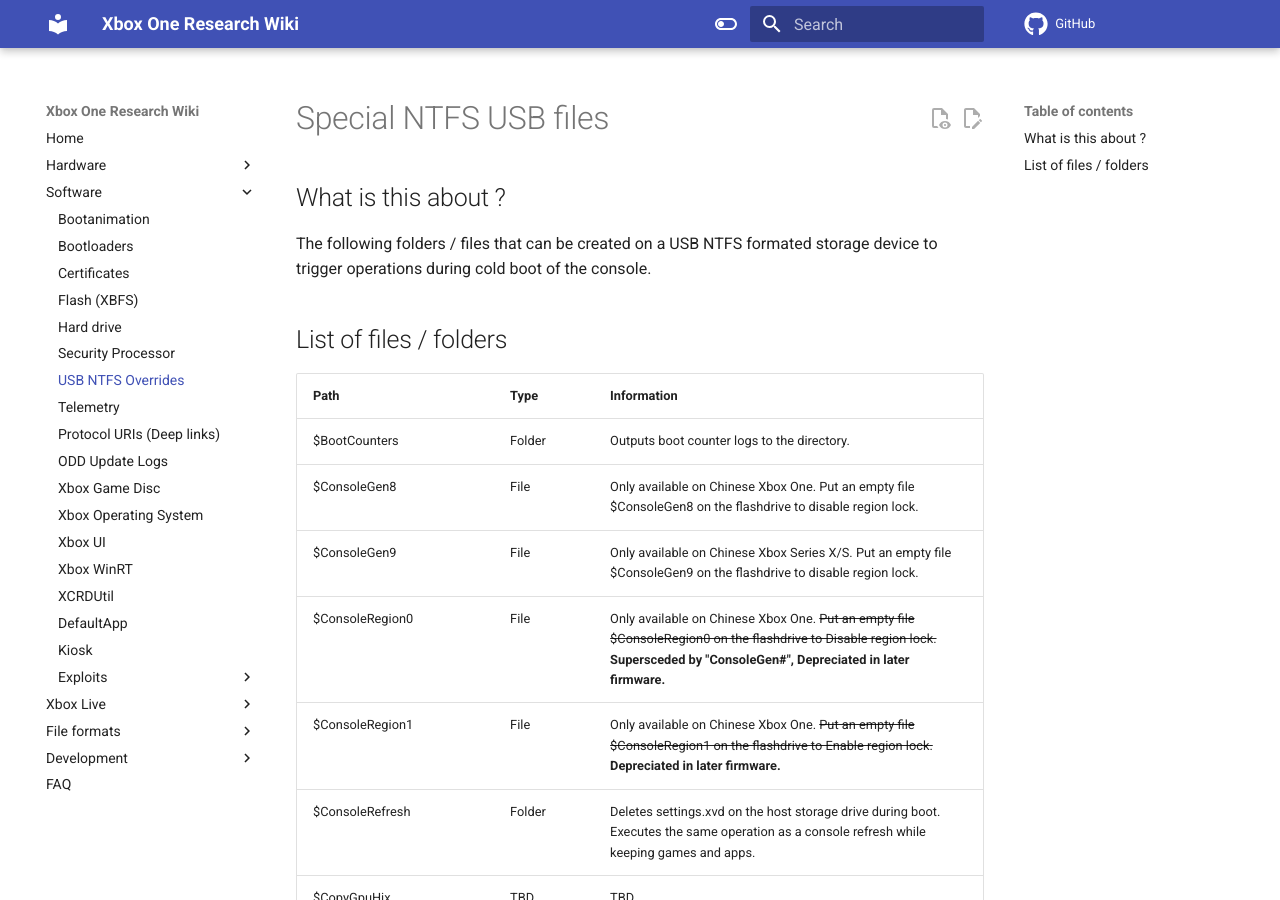
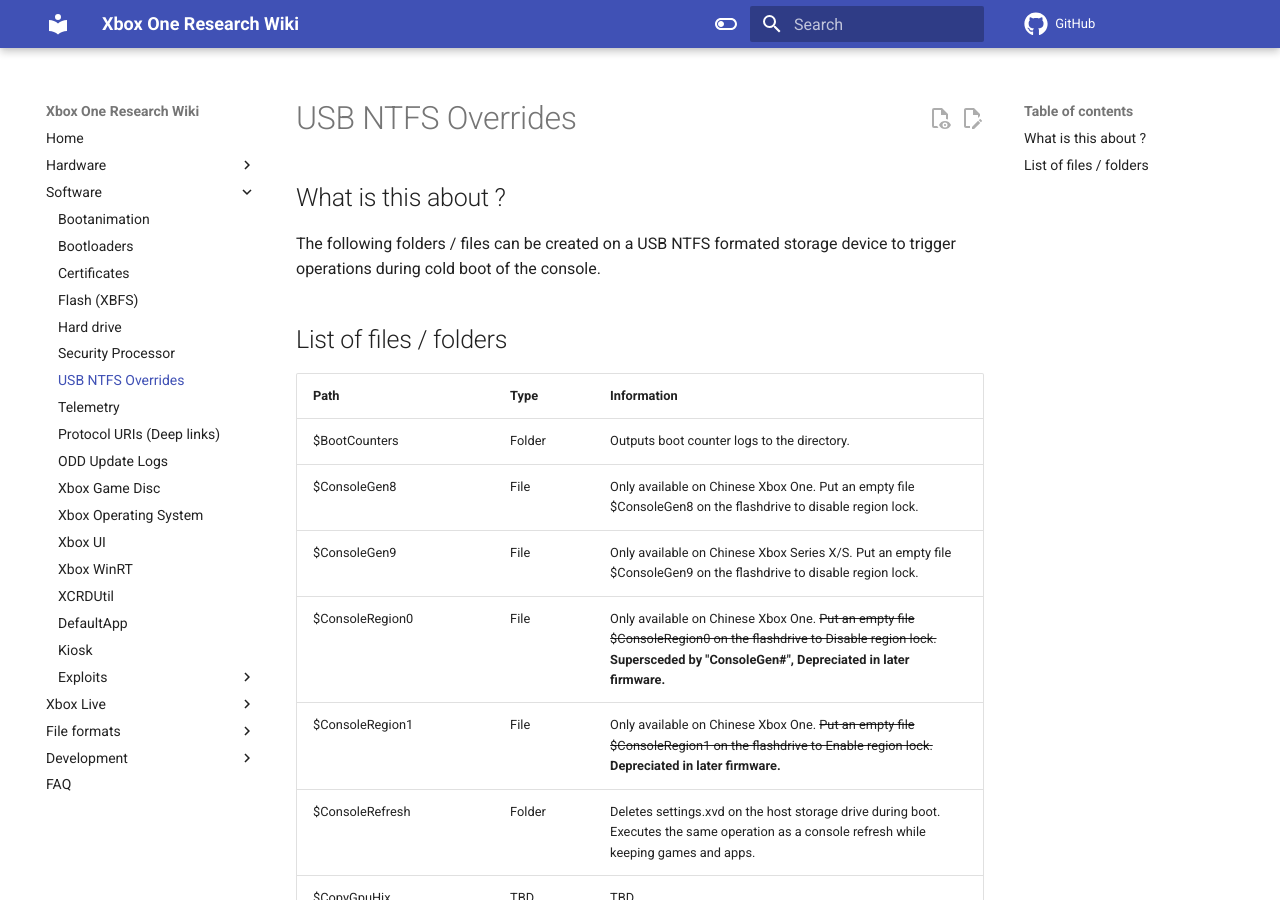
Before and after one commit to xboxoneresearch/wiki, an MkDocs documentation site: the page built from docs/usb-ntfs-overrides.md, in a window 1280 px wide and 900 px high. Built offline with MkDocs 1.6.1 and Material for MkDocs 9.7.7, drawn with Linux system fonts in a browser that asks for light colours; comment, search, counter and statistics services are not loaded.

Commit message:
Update usb-ntfs-overrides.md
Quick title fix

```diff
--- a/docs/usb-ntfs-overrides.md
+++ b/docs/usb-ntfs-overrides.md
@@ -1,10 +1,10 @@
 <!-- TITLE: Special Ntfs Usb Files -->
 <!-- SUBTITLE: A quick summary of USB Ntfs Ovverides -->
 
-# Special NTFS USB files
+# USB NTFS Overrides
 ## What is this about ?
 
-The following folders / files that can be created on a USB NTFS formated
+The following folders / files can be created on a USB NTFS formated
 storage device to trigger operations during cold boot of the console.
 
 ## List of files / folders
```
